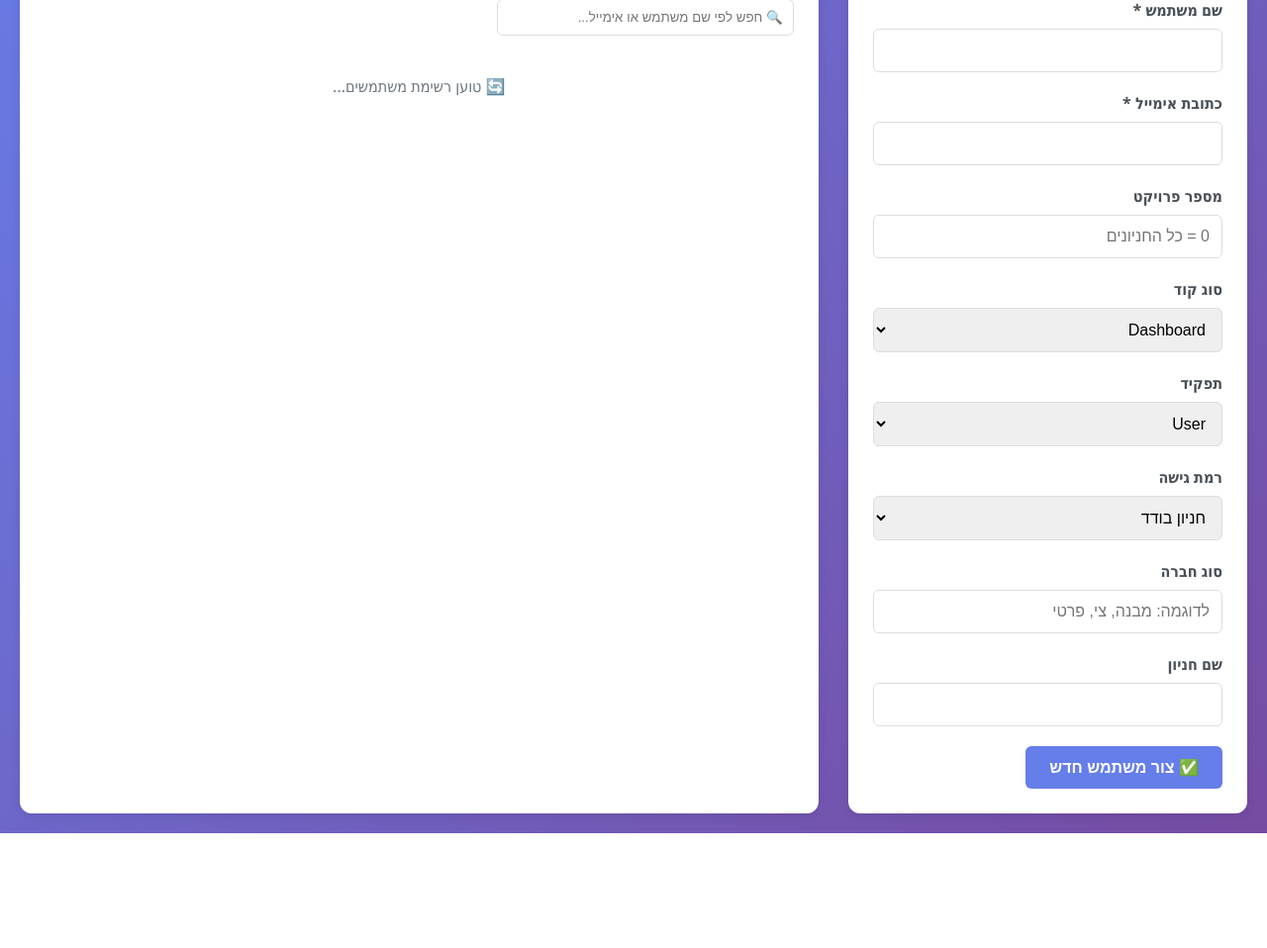
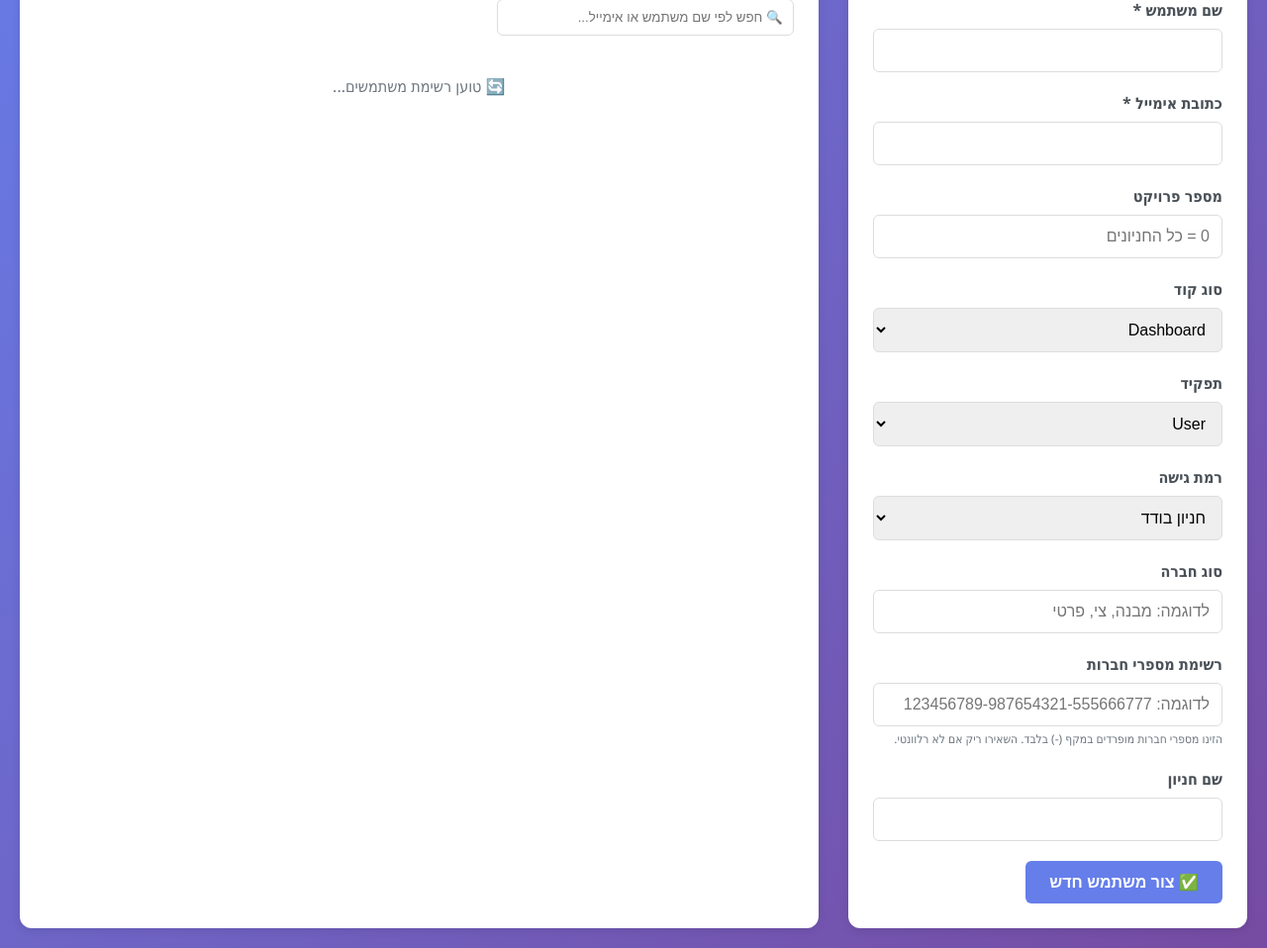
Before and after one commit to DrorSBIsrael/S-B-Parking-reports, a Flask app: template templates/master_users.html in a window 1280 px wide. Shown: the part 220-1178 px from the top of the page at 99% size. Before the commit the page ends 1062 px from the top, so only its background shows below. Run offline with Flask 3, Linux system fonts and the light colour scheme; the template is opened without the code that fills it, so the values that code supplies are empty.

Commit message:
Update master_users.html

```diff
--- a/templates/master_users.html
+++ b/templates/master_users.html
@@ -284,12 +284,22 @@
 	        <option value="single_parking">חניון בודד</option>
 	        <option value="group_access">גישה קבוצתית</option>
 	        <option value="group_manager">מנהל קבוצה</option>
+	        <option value="company_manager">מנהל חברות</option>
 	    </select>
 	</div>
 
                     <div class="form-group">
                         <label for="companyType">סוג חברה</label>
                         <input type="text" id="companyType" name="companyType" placeholder="לדוגמה: מבנה, צי, פרטי">
+                    </div>
+
+	<div class="form-group">
+	    <label for="companyList">רשימת מספרי חברות</label>
+	    <input type="text" id="companyList" name="companyList"
+	           placeholder="לדוגמה: 123456789-987654321-555666777">
+	    <small style="color: #6c757d; font-size: 12px;">
+	        הזינו מספרי חברות מופרדים במקף (-) בלבד. השאירו ריק אם לא רלוונטי.
+ 	   </small>
 	</div>
 
                     <div class="form-group">
@@ -410,7 +420,8 @@
  	   role: formData.get('role'),
 	    access_level: formData.get('accessLevel'),
 	    company_type: formData.get('companyType'),
-                parking_name: formData.get('parkingName')
+	    parking_name: formData.get('parkingName'),
+	    company_list: formData.get('companyList')
 	};
 
             try {
```
Lines whose indentation alone changed are shown as unchanged.
